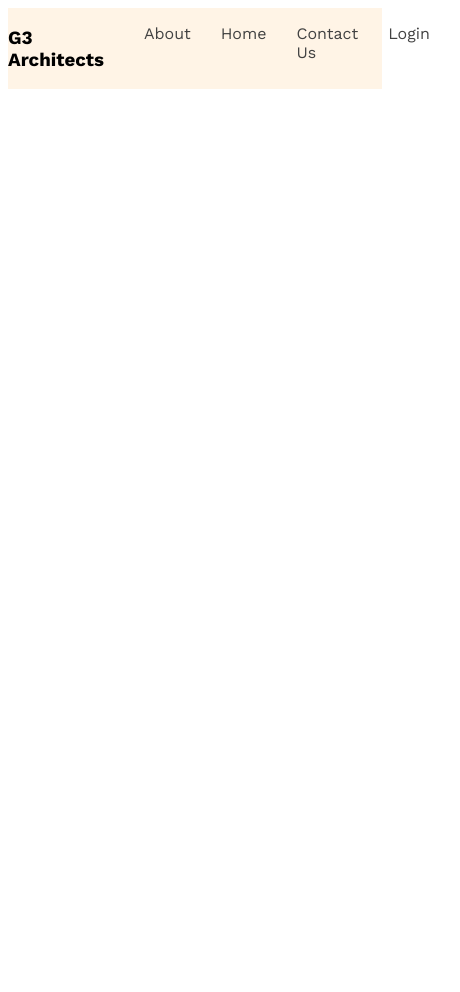
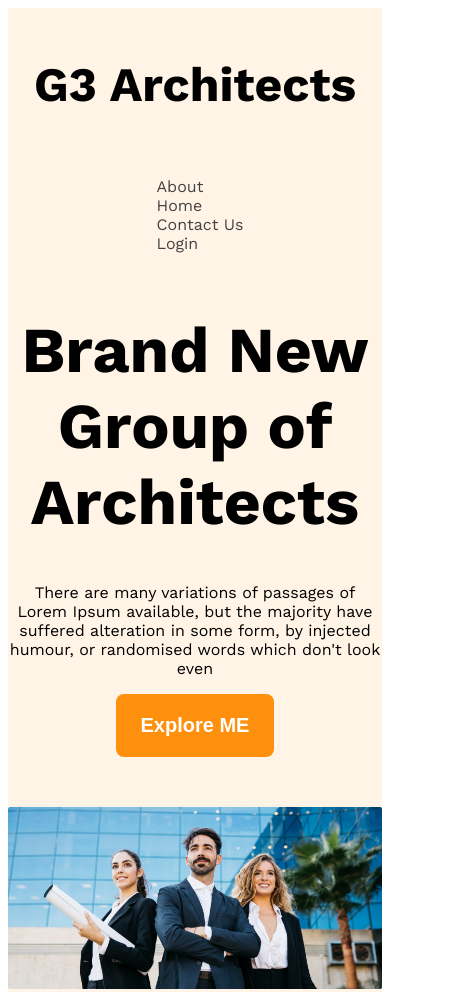
Before and after one commit to motahermahmudrakib/G3-Architects-VS01, a plain HTML site: page index.html in a window 390 px wide. Shown: the top 992 px of the page, 460 px wide, since content can reach past the window. Before the commit the page ends 844 px from the top, so only its background shows below. Drawn offline with nearby package versions, Linux system fonts and the light colour scheme.

Commit message:
Added banner connter and added simple responsive media quaery

```diff
--- a/index.html
+++ b/index.html
@@ -20,7 +20,12 @@
         </nav>
 
         <div class="banner">
-
+            <div class="banner-content">
+                <h1 class="banner-title">Brand New <br>Group of Architects </h1>
+                <p class="banner-description">There are many variations of passages of Lorem Ipsum available, but the majority have suffered alteration in some form, by injected humour, or randomised words which don't look even</p>
+                <button class="btn-primary">Explore ME</button>
+            </div>
+            <img src="images/banner.png" alt="" class="banner-image">
         </div>
     </header>
     <main>
--- a/styles/style.css
+++ b/styles/style.css
@@ -24,24 +24,63 @@
 .bg-primary{
     background-color: rgba(255, 144, 14, 0.1);
 }
+.btn-primary{
+    background-color: #FF900E;
+    color: #FFFFFF;
+    font-size: 1.25rem;
+    font-weight: 600;
+    border: none;
+    border-radius: 8px;
+    padding: 20px 25px;
+}
 /* Header Style */
 
 /* Navbar Style */
 .navbar{
     justify-content: space-around;
+    align-items: center;
+}
 
+.brandName{
+    font-weight: 700;
+    font-size: 3rem;
+}
+
+.navLink {
+    text-decoration: none;
 }
 .navItems{
     list-style: none;
     margin-right: 30px;
-    justify-content: space-around;
-}
-
-.navLink{
-    text-decoration: none;
+    /* justify-content: space-around; */
 }
 
 .navbar, .banner{
     max-width: 1440px;
     margin: 0 auto;
 }
+
+/* Banner related style */
+.banner-content{
+    max-width: 850px;
+    margin: 0 auto;
+    text-align: center;
+    margin-bottom: 50px;
+}
+
+.banner-title{
+    font-weight: 700;
+    font-size: 4rem;
+}
+
+.banner-image {
+    width: 100%;
+}
+
+/* Responsive Media */
+@media screen and (max-width: 576px) {
+    .navbar, .navLinks{
+        flex-direction: column;
+    }
+
+}
```
